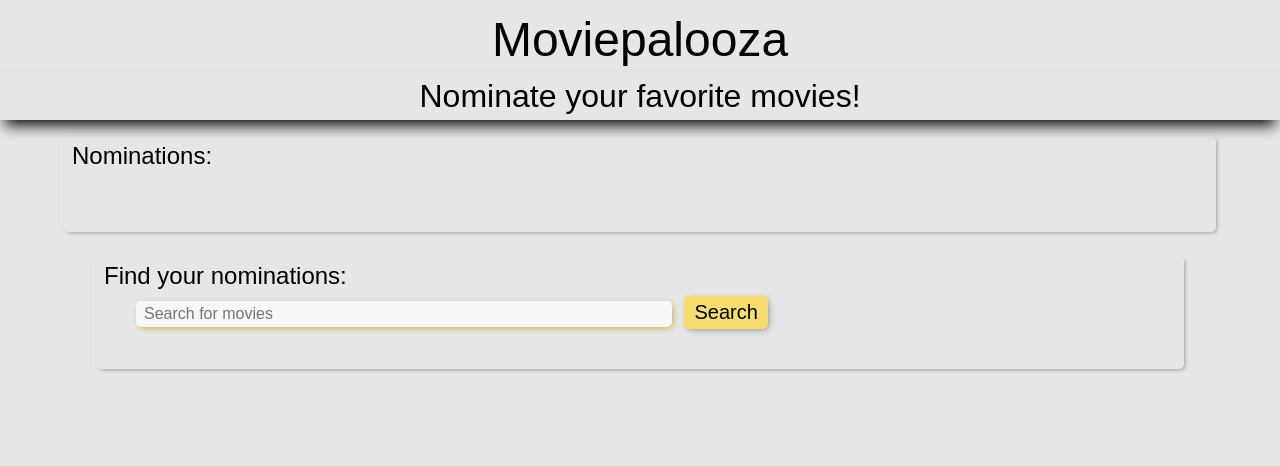
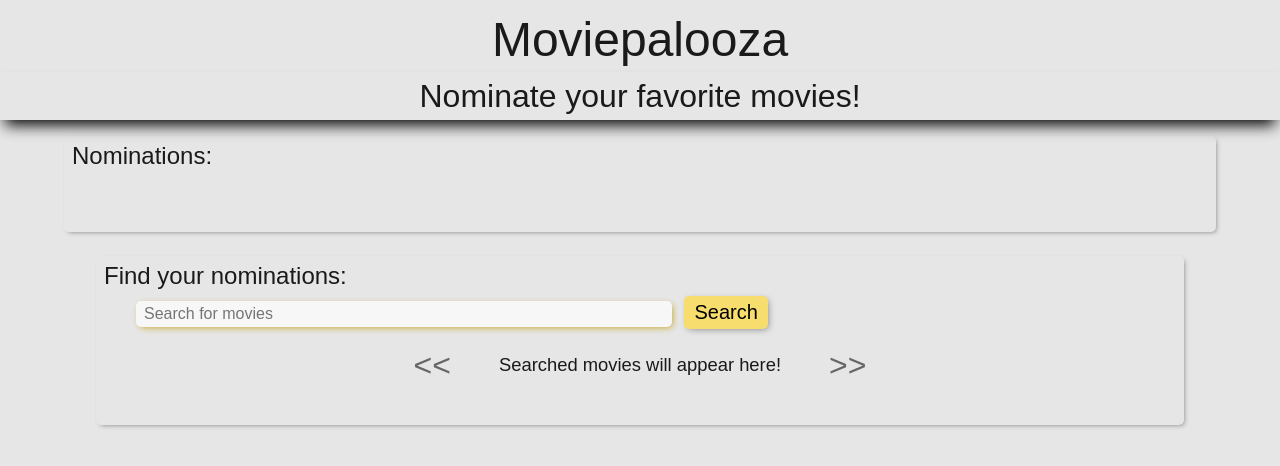
Before and after one commit to Zietieflr/code-challenge-shopify, a website built with webpack: page index.html in a window 1280 px wide. Built offline with nearby package versions, Linux system fonts and the light colour scheme; some packages are replaced by stand-ins of ours; no server answers; a web font is replaced by a local one.

Commit message:
Styled page navigation.

```diff
--- a/css/index.css
+++ b/css/index.css
@@ -3,6 +3,7 @@
 body {
   background-color: hsl(0, 0%, 90%);
   font-family: 'Tomorrow', sans-serif;
+  color: hsl(0, 0%, 10%);
 }
 
 h1 {
@@ -106,6 +107,40 @@ ul {
   margin-right: 0;
 }
 
+nav {
+  display: flex;
+  justify-content: center;
+  margin-bottom: 1rem;
+}
+
+nav p, nav button {
+  margin-left: 1rem;
+  margin-right: 1rem;
+  padding: 0;
+  padding-left: .5rem;
+  padding-right: .5rem;
+  font-family: 'Tomorrow', sans-serif;
+  font-size: 2rem;
+  line-height: 2.5rem;
+  background-color: hsla(0, 0%, 0%, 0);
+  border: none;
+  border-radius: 6px;
+}
+
+nav button {
+  box-shadow: 1px 1px 5px -2px hsl(0, 0%, 50%);
+}
+
+nav p {
+  color: hsl(0, 0%, 40%);
+}
+
+nav :nth-child(2) {
+  font-size: 1.15rem;
+  line-height: 2.5rem;
+  color: hsl(0, 0%, 10%);
+}
+
 .movie-card {
   position: relative;
   flex: 1 0 calc(20% - 2rem);
--- a/index.html
+++ b/index.html
@@ -31,7 +31,7 @@
       <input type="text" name="search" id="searchbar" placeholder="Search for movies" />
       <input type="submit" value="Search" />
     </form>
-    <nav></nav>
+    <nav><p>&lt;&lt;</p><p>Searched movies will appear here!</p><p>&gt;&gt;</p></nav>
     <ul>
       <!-- <li class="movie-card"><h4>Pirates of the Caribbean: The Curse of the Black Pearl</h4><img src="https://m.media-amazon.com/images/M/MV5BNGYyZGM5MGMtYTY2Ni00M2Y1LWIzNjQtYWUzM2VlNGVhMDNhXkEyXkFqcGdeQXVyMTMxODk2OTU@._V1_SX300.jpg" alt="Poster for Pirates of the Caribbean: The Curse of the Black Pearl."><p>Released: 2003</p><a href="https://www.imdb.com/title/tt0325980/">IMDb</a><button>Nominate!</button></li>
       <li class="movie-card"><h4>Pirates of the Caribbean: Dead Man's Chest</h4><img src="https://m.media-amazon.com/images/M/MV5BMTcwODc1MTMxM15BMl5BanBnXkFtZTYwMDg1NzY3._V1_SX300.jpg" alt="Poster for Pirates of the Caribbean: Dead Man's Chest."><p>Released: 2006</p><a href="https://www.imdb.com/title/tt0383574/">IMDb</a><button>Nominate!</button></li>
--- a/src/index.ts
+++ b/src/index.ts
@@ -154,11 +154,3 @@ function changePage(searchTitle: string, increment: number) {
     .then(response => response.json())
     .then(result => handleSearchResponse(result, searchTitle));
 };
-
-function nextPage(searchTitle: string) {
-  page++;
-  $moviesNav!.innerHTML = "";
-  fetch(omdbAPI.baseURL(omdbAPI.key, searchTitle, page))
-    .then(response => response.json())
-    .then(result => handleSearchResponse(result, searchTitle));
-};
```
